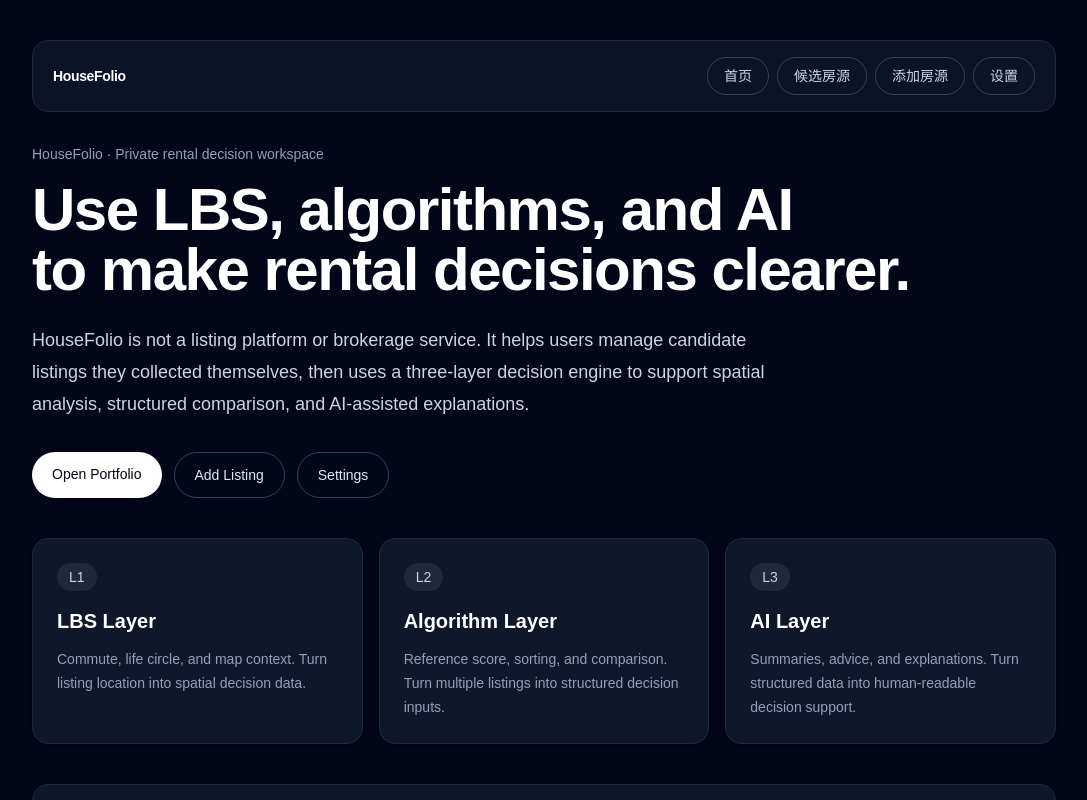
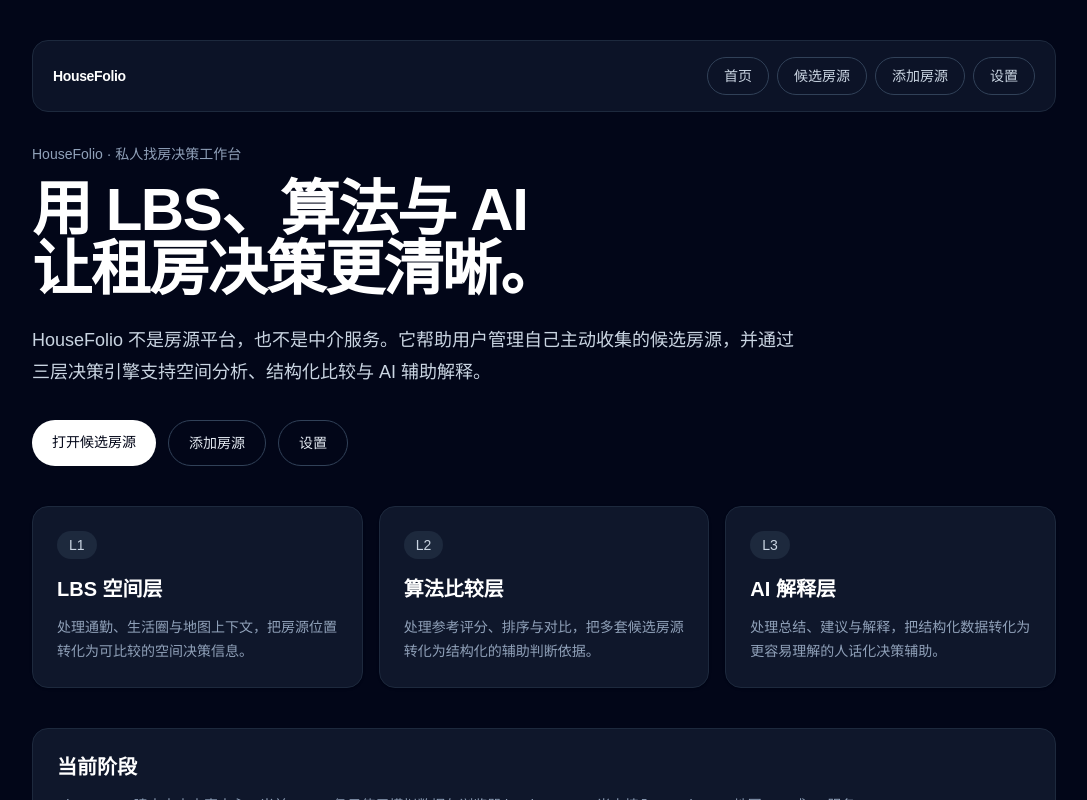
Before and after one commit to Qiu-Jiajun/HouseFolio, a Next.js app: page / in a window 1280 px wide. Shown: the top 800 px of the page, without its empty margins (96-1183 px from the left). Built offline with nearby package versions, Linux system fonts and the light colour scheme.

Commit message:
feat: localize home page content

```diff
--- a/src/app/page.tsx
+++ b/src/app/page.tsx
@@ -1,26 +1,8 @@
 import { AppNav } from "@/components/app-nav";
 import { ComplianceFooter } from "@/components/compliance-footer";
+import { zhCN } from "@/content/zh-cn";
 
-const engines = [
-  {
-    level: "L1",
-    title: "LBS Layer",
-    description:
-      "Commute, life circle, and map context. Turn listing location into spatial decision data.",
-  },
-  {
-    level: "L2",
-    title: "Algorithm Layer",
-    description:
-      "Reference score, sorting, and comparison. Turn multiple listings into structured decision inputs.",
-  },
-  {
-    level: "L3",
-    title: "AI Layer",
-    description:
-      "Summaries, advice, and explanations. Turn structured data into human-readable decision support.",
-  },
-];
+const engines = zhCN.home.engines;
 
 export default function Home() {
   return (
@@ -29,20 +11,17 @@ export default function Home() {
         <AppNav />
 
         <p className="mb-4 text-sm font-medium text-slate-400">
-          HouseFolio · Private rental decision workspace
+          {zhCN.home.eyebrow}
         </p>
 
         <h1 className="mb-6 text-4xl font-bold tracking-tight md:text-6xl">
-          Use LBS, algorithms, and AI
+          {zhCN.home.titleLine1}
           <br />
-          to make rental decisions clearer.
+          {zhCN.home.titleLine2}
         </h1>
 
         <p className="mb-8 max-w-3xl text-lg leading-8 text-slate-300">
-          HouseFolio is not a listing platform or brokerage service. It helps
-          users manage candidate listings they collected themselves, then uses
-          a three-layer decision engine to support spatial analysis, structured
-          comparison, and AI-assisted explanations.
+          {zhCN.home.description}
         </p>
 
         <div className="mb-10 flex flex-wrap gap-3">
@@ -50,21 +29,21 @@ export default function Home() {
             href="/portfolio"
             className="rounded-full bg-white px-5 py-3 text-sm font-medium text-slate-950 hover:bg-slate-200"
           >
-            Open Portfolio
+            {zhCN.home.actions.openPortfolio}
           </a>
 
           <a
             href="/portfolio/new"
             className="rounded-full border border-slate-700 px-5 py-3 text-sm font-medium text-slate-200 hover:bg-slate-900"
           >
-            Add Listing
+            {zhCN.home.actions.addListing}
           </a>
 
           <a
             href="/settings"
             className="rounded-full border border-slate-700 px-5 py-3 text-sm font-medium text-slate-200 hover:bg-slate-900"
           >
-            Settings
+            {zhCN.home.actions.settings}
           </a>
         </div>
 
@@ -88,11 +67,11 @@ export default function Home() {
         </div>
 
         <div className="mt-10 rounded-2xl border border-slate-800 bg-slate-900 p-6">
-          <h2 className="mb-3 text-xl font-semibold">Current Phase</h2>
+          <h2 className="mb-3 text-xl font-semibold">
+            {zhCN.home.currentPhase.title}
+          </h2>
           <p className="text-sm leading-6 text-slate-400">
-            Phase 1L: global navigation and compliance footer. The demo still
-            uses mock data and browser localStorage. Supabase, map APIs, and AI
-            services are intentionally not connected yet.
+            {zhCN.home.currentPhase.body}
           </p>
         </div>
 
--- a/src/content/zh-cn.ts
+++ b/src/content/zh-cn.ts
@@ -12,4 +12,42 @@ export const zhCN = {
     body:
       "HouseFolio 是一个私人找房决策管理工具。它不抓取第三方房源页面，不发布公共房源库，不撮合租赁交易，也不认证房源真实性。当前 Phase 1 仅使用模拟数据与浏览器 localStorage。",
   },
+
+  home: {
+    eyebrow: "HouseFolio · 私人找房决策工作台",
+    titleLine1: "用 LBS、算法与 AI",
+    titleLine2: "让租房决策更清晰。",
+    description:
+      "HouseFolio 不是房源平台，也不是中介服务。它帮助用户管理自己主动收集的候选房源，并通过三层决策引擎支持空间分析、结构化比较与 AI 辅助解释。",
+    actions: {
+      openPortfolio: "打开候选房源",
+      addListing: "添加房源",
+      settings: "设置",
+    },
+    engines: [
+      {
+        level: "L1",
+        title: "LBS 空间层",
+        description:
+          "处理通勤、生活圈与地图上下文，把房源位置转化为可比较的空间决策信息。",
+      },
+      {
+        level: "L2",
+        title: "算法比较层",
+        description:
+          "处理参考评分、排序与对比，把多套候选房源转化为结构化的辅助判断依据。",
+      },
+      {
+        level: "L3",
+        title: "AI 解释层",
+        description:
+          "处理总结、建议与解释，把结构化数据转化为更容易理解的人话化决策辅助。",
+      },
+    ],
+    currentPhase: {
+      title: "当前阶段",
+      body:
+        "Phase 1M：建立中文文案中心。当前 Demo 仍只使用模拟数据与浏览器 localStorage，尚未接入 Supabase、地图 API 或 AI 服务。",
+    },
+  },
 } as const;
```
